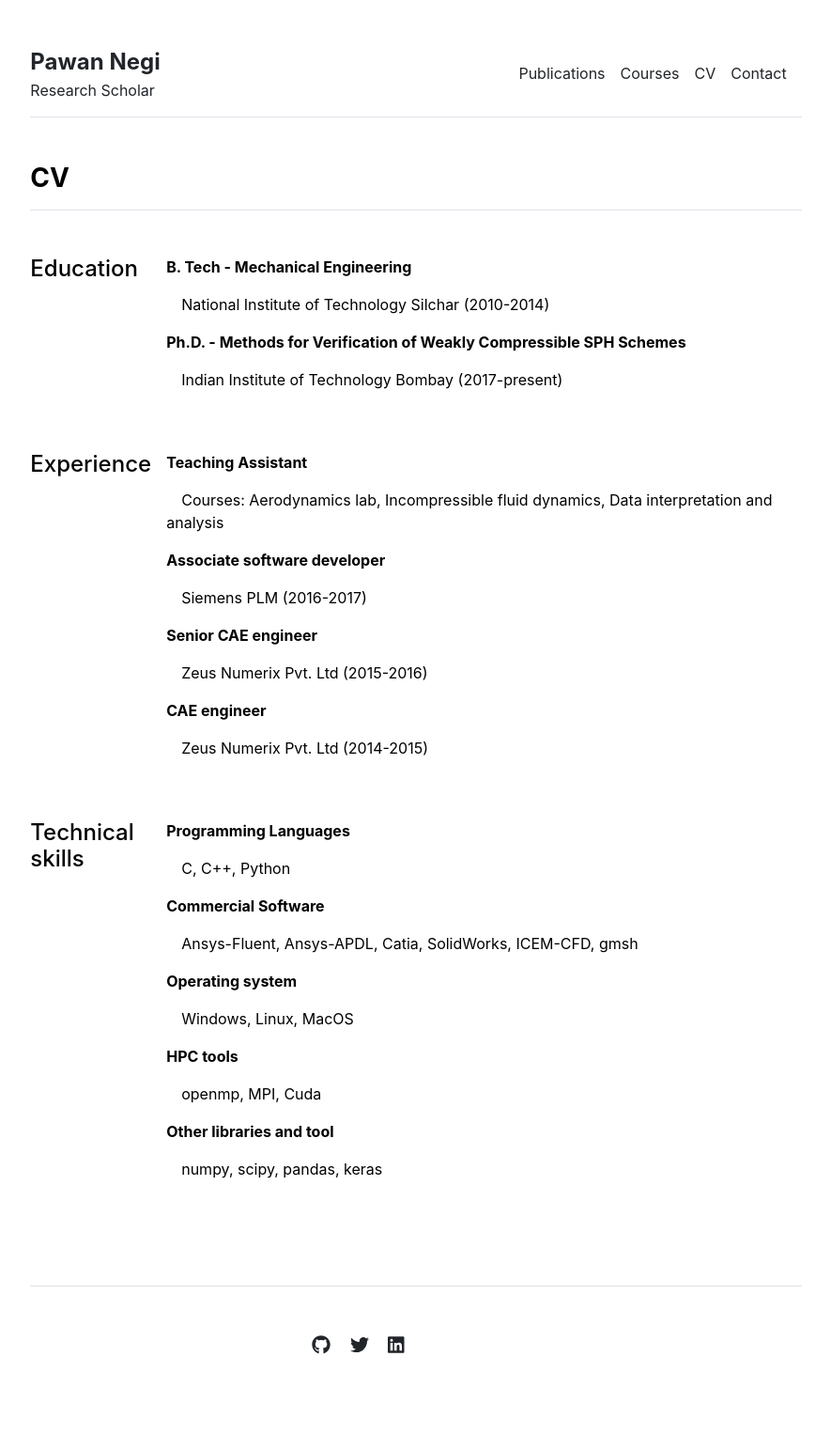
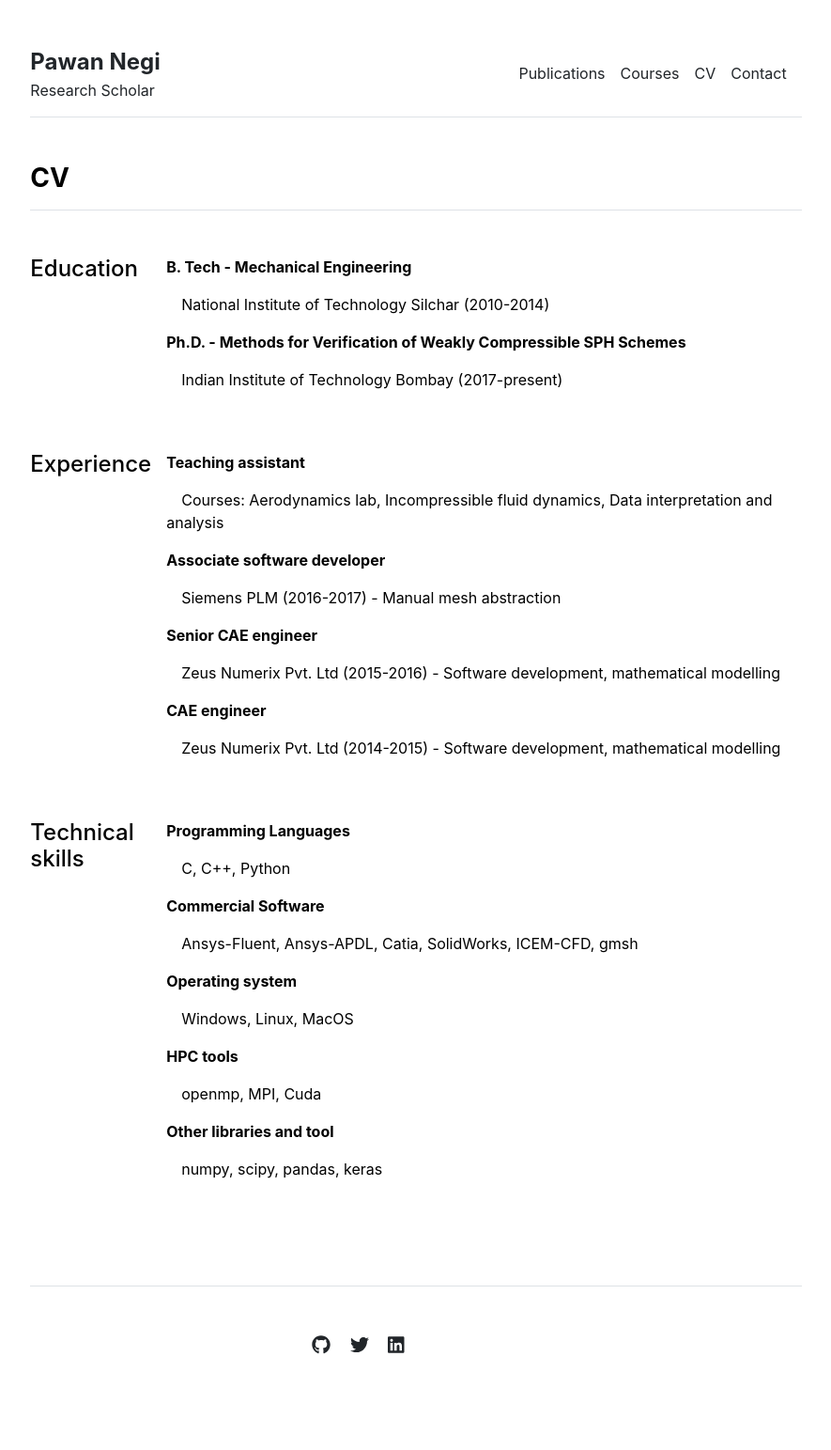
Before and after one commit to pawansnegi/pawansnegi.github.io, a Jekyll site: the page built from cv.md, in a window 1280 px wide. Shown: the whole page at 94% size, without its empty margins (197-1082 px from the left). Built offline with Jekyll 4.4.1, drawn with Linux system fonts in a browser that asks for light colours.

Commit message:
added detail experience

```diff
--- a/_data/cv/experience.yml
+++ b/_data/cv/experience.yml
@@ -1,12 +1,14 @@
-- title: 'Teaching Assistant'
+- title: 'Teaching assistant'
   description: 'Courses: Aerodynamics lab, Incompressible fluid dynamics, Data
   interpretation and analysis'
 
 - title: 'Associate software developer'
-  description: 'Siemens PLM (2016-2017)'
+  description: 'Siemens PLM (2016-2017) - Manual mesh abstraction'
 
 - title: 'Senior CAE engineer'
-  description: 'Zeus Numerix Pvt. Ltd (2015-2016)'
+  description: 'Zeus Numerix Pvt. Ltd (2015-2016) - Software development,
+  mathematical modelling'
 
 - title: 'CAE engineer'
-  description: 'Zeus Numerix Pvt. Ltd (2014-2015)'
+  description: 'Zeus Numerix Pvt. Ltd (2014-2015) - Software development,
+  mathematical modelling'
```
